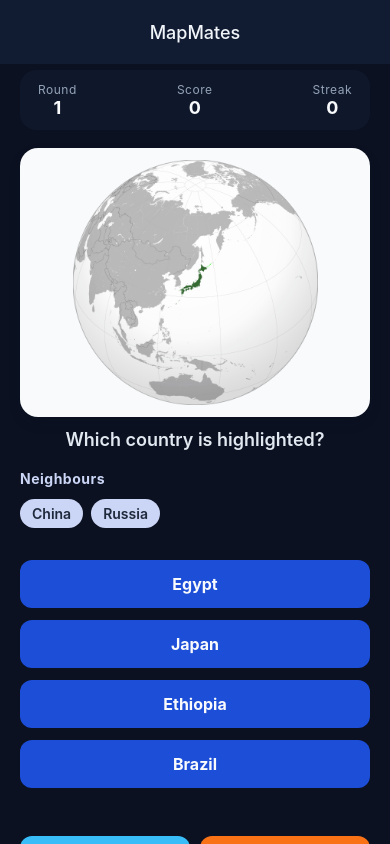
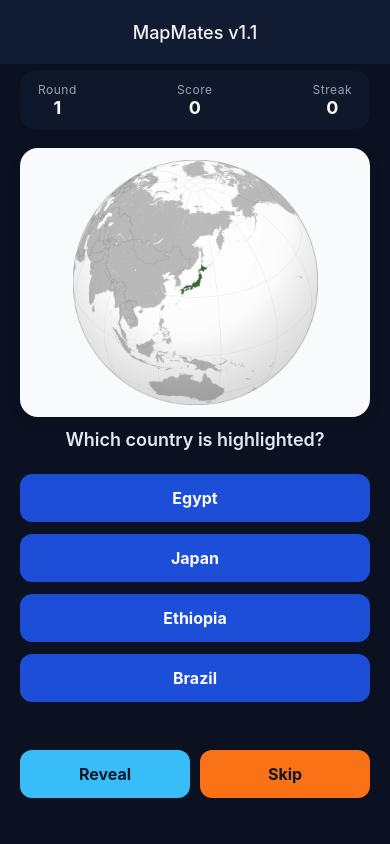
Before and after one commit to Kn0tas/MapMates, a React Native app: screen /Game in a window 390 px wide. Built offline with nearby package versions, Linux system fonts and the light colour scheme.

Commit message:
feat:add version number and remove neighbours

```diff
--- a/App.tsx
+++ b/App.tsx
@@ -34,14 +34,13 @@ const App: React.FC = () => {
             headerStyle: { backgroundColor: "#111c33" },
             headerTitleStyle: { color: "#f1f5f9" },
             headerTitleAlign: "center",
-            headerTitleContainerStyle: { marginBottom: -10 },
             headerShadowVisible: false,
           }}
         >
           <Stack.Screen
             name="Game"
             component={GameScreen}
-            options={{ title: "MapMates" }}
+            options={{ title: "MapMates v1.1" }}
           />
         </Stack.Navigator>
       </NavigationContainer>
--- a/src/screens/GameScreen.tsx
+++ b/src/screens/GameScreen.tsx
@@ -9,7 +9,6 @@ import { SafeAreaView } from "react-native-safe-area-context";
 
 import { useGameStore } from "../context/gameStore";
 import { CountryMap } from "../components/CountryMap";
-import { NeighborPills } from "../components/NeighborPills";
 import { OptionButton } from "../components/OptionButton";
 import { RoundControls } from "../components/RoundControls";
 import { ScoreBoard } from "../components/ScoreBoard";
@@ -78,12 +77,6 @@ export const GameScreen: React.FC = () => {
         <View style={styles.mapSection}>
           <CountryMap target={target} />
           <Text style={styles.prompt}>{message}</Text>
-          {target.neighbors.length ? (
-            <View>
-              <Text style={styles.neighborLabel}>Neighbours</Text>
-              <NeighborPills codes={target.neighbors} />
-            </View>
-          ) : null}
         </View>
 
         <View style={styles.optionsSection}>
@@ -147,12 +140,6 @@ const styles = StyleSheet.create({
     color: "#e2e8f0",
     textAlign: "center",
   },
-  neighborLabel: {
-    marginTop: 8,
-    color: "#cbd5f5",
-    fontWeight: "700",
-    letterSpacing: 0.5,
-  },
   optionsSection: {
     marginTop: 6,
   },
```
